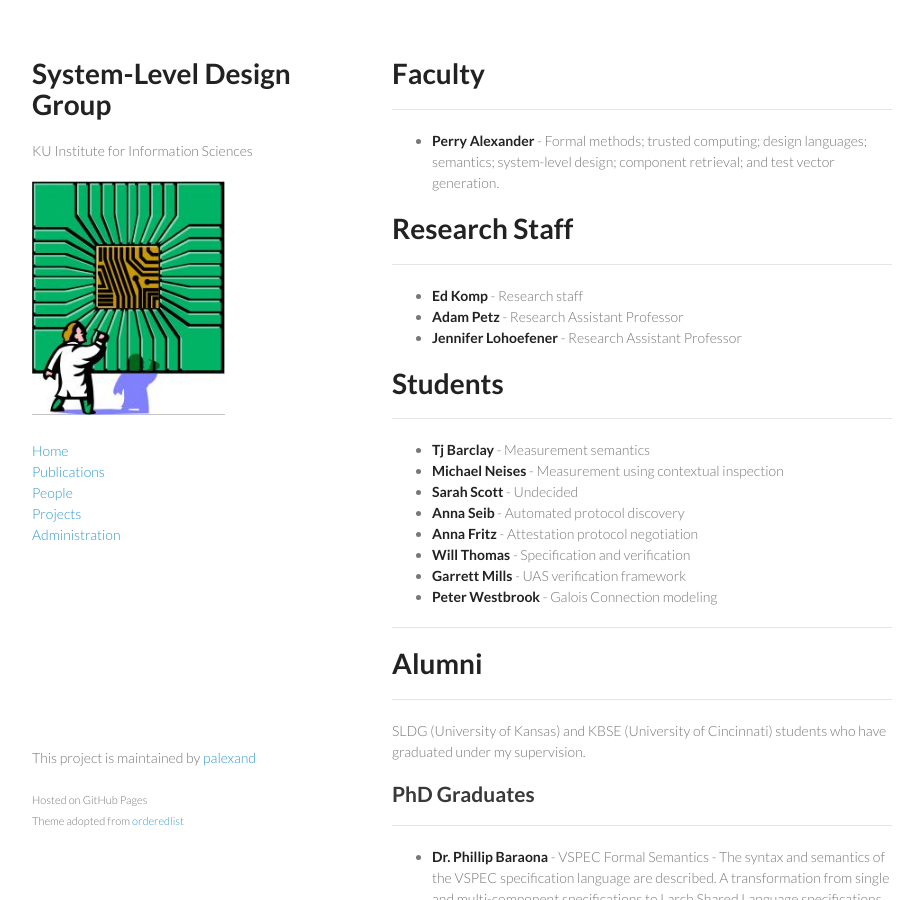
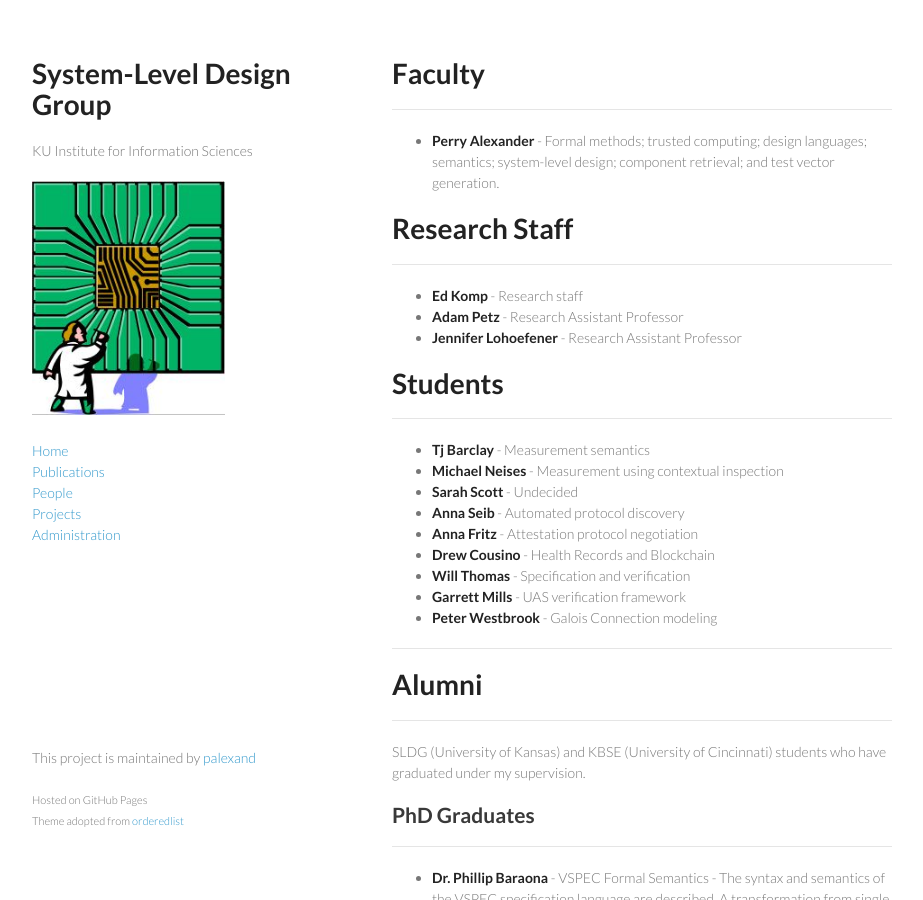
Before and after one commit to ku-sldg/ku-sldg.github.io, a Jekyll site: the page built from people.md, in a window 1280 px wide and 900 px high. Shown: the whole window, without its empty margins (178-1101 px from the left). Built offline with Jekyll 4.4.1, drawn with Linux system fonts in a browser that asks for light colours.

Commit message:
adding Drew

```diff
--- a/_data/people.yml
+++ b/_data/people.yml
@@ -34,6 +34,10 @@
 
 - name: Anna Fritz
   description: Attestation protocol negotiation
+  role: student
+
+- name: Drew Cousino
+  description: Health Records and Blockchain
   role: student
 
 - name: Will Thomas
```
